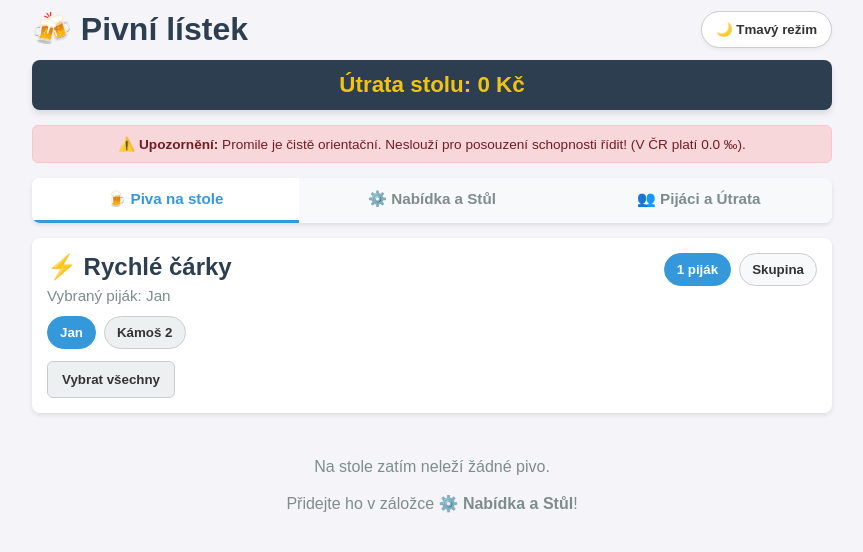
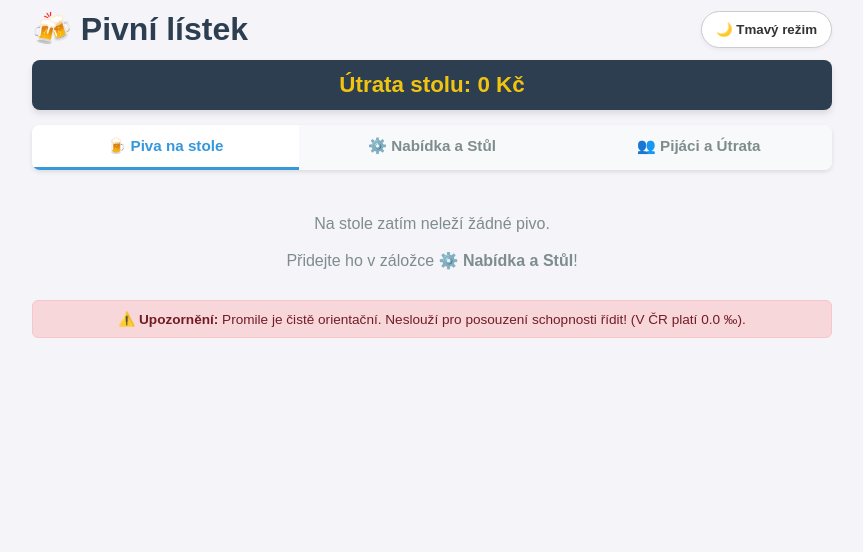
Before and after one commit to trijeron/pivo, a Vue app: page / in a window 1280 px wide. Shown: the top 552 px of the page, without its empty margins (208-1071 px from the left). Built offline with nearby package versions, Linux system fonts and the light colour scheme.

Commit message:
Remove section

```diff
--- a/src/App.vue
+++ b/src/App.vue
@@ -28,10 +28,6 @@ onUnmounted(() => clearInterval(ticker))
 
   <div class="table-total-box">Útrata stolu: {{ stats.tableTotal }} Kč</div>
 
-  <div class="alert-warning">
-    <strong>⚠️ Upozornění:</strong> Promile je čistě orientační.
-    Neslouží pro posouzení schopnosti řídit! (V ČR platí 0.0 ‰).
-  </div>
 
   <div class="tab-nav">
     <button class="tab-btn" :class="{ active: activeTab === 'beers' }"   @click="activeTab = 'beers'">🍺 Piva na stole</button>
@@ -42,4 +38,9 @@ onUnmounted(() => clearInterval(ticker))
   <BeerTab   v-if="activeTab === 'beers'"  />
   <AdminTab  v-if="activeTab === 'admin'"  />
   <PeopleTab v-if="activeTab === 'people'" />
+
+  <div class="alert-warning">
+    <strong>⚠️ Upozornění:</strong> Promile je čistě orientační.
+    Neslouží pro posouzení schopnosti řídit! (V ČR platí 0.0 ‰).
+  </div>
 </template>
--- a/src/components/BeerTab.vue
+++ b/src/components/BeerTab.vue
@@ -26,57 +26,6 @@ function isQuickSelected(index) {
 
 <template>
   <div class="tab-content">
-    <div v-if="appData.friends.length" class="section quick-controls">
-      <div class="quick-controls-head">
-        <div>
-          <h2 style="text-align: left; margin-bottom: 6px;">⚡ Rychlé čárky</h2>
-          <div class="quick-selection-summary">{{ quickSelectionSummary }}</div>
-        </div>
-        <div class="quick-mode-switch">
-          <button
-            type="button"
-            class="quick-mode-btn"
-            :class="{ active: uiState.quickMode === 'single' }"
-            @click="setQuickMode('single')"
-          >
-            1 piják
-          </button>
-          <button
-            type="button"
-            class="quick-mode-btn"
-            :class="{ active: uiState.quickMode === 'group' }"
-            @click="setQuickMode('group')"
-          >
-            Skupina
-          </button>
-        </div>
-      </div>
-
-      <div class="quick-users">
-        <button
-          v-for="(friend, index) in appData.friends"
-          :key="index"
-          type="button"
-          class="quick-user-chip"
-          :class="{ active: isQuickSelected(index) }"
-          @click="toggleQuickFriend(index)"
-        >
-          {{ friend.name }}
-        </button>
-      </div>
-
-      <div class="quick-action-row">
-        <button type="button" class="btn-secondary" @click="quickSelectAll">Vybrat všechny</button>
-        <button
-          v-if="uiState.quickMode === 'group'"
-          type="button"
-          class="btn-secondary"
-          @click="quickClearSelection"
-        >
-          Vymazat výběr
-        </button>
-      </div>
-    </div>
 
     <div v-if="appData.beers.length === 0" style="text-align:center; color:#7f8c8d; padding: 30px;">
       Na stole zatím neleží žádné pivo.<br><br>
```
